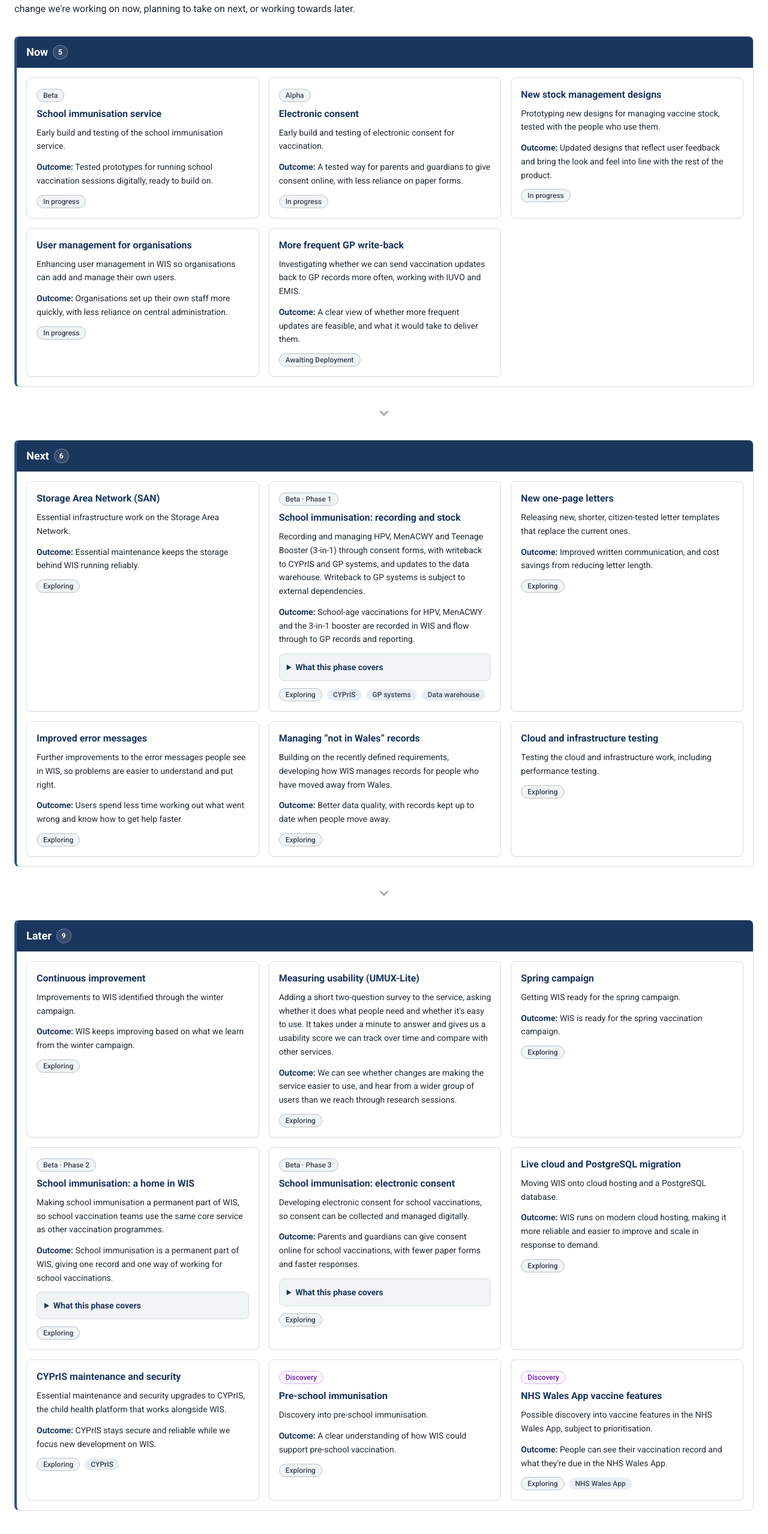
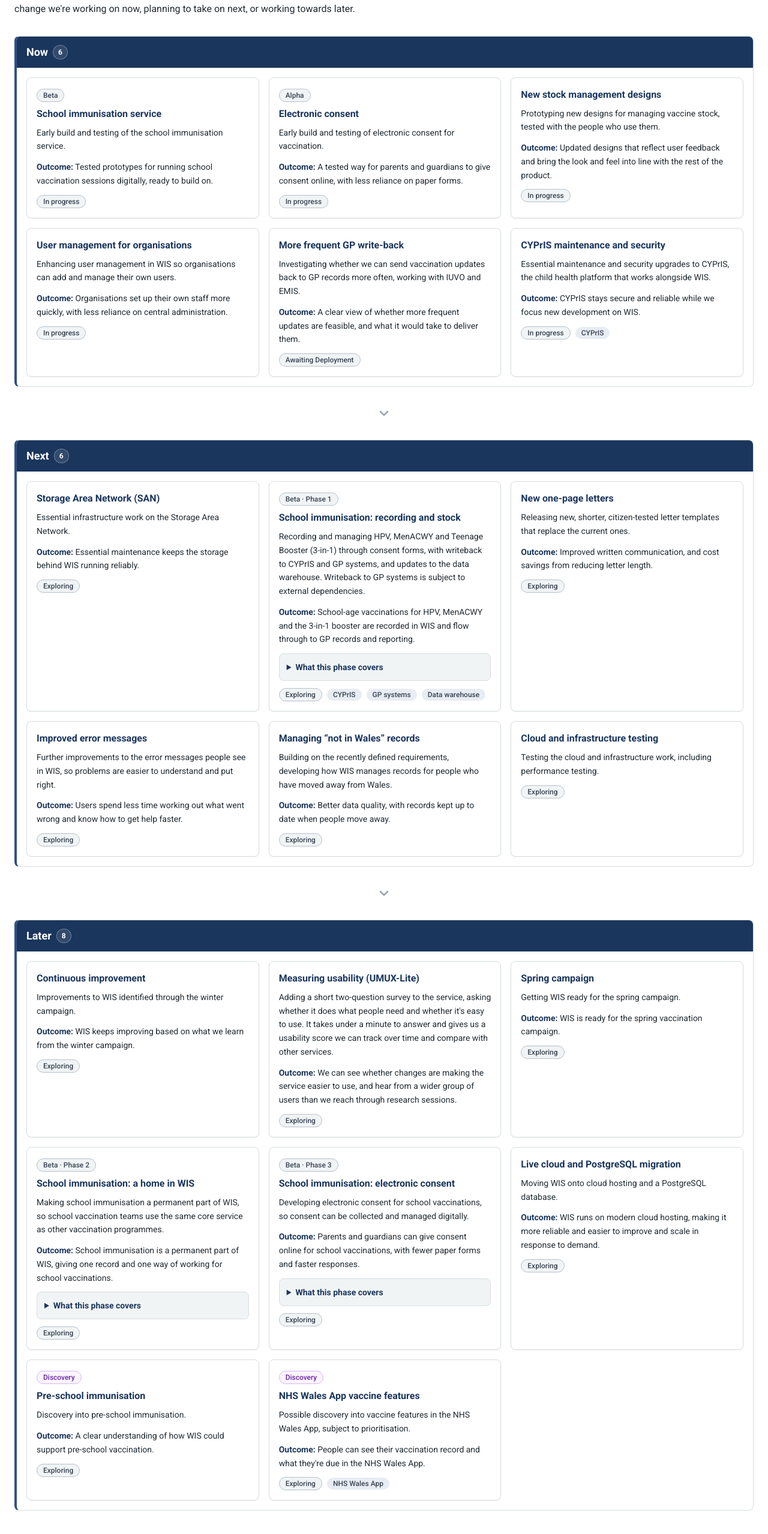
Before and after one commit to DHCW-Digital-Health-and-Care-Wales/dhcw-vaccine-roadmap, a React (Vite) app: page / in a window 1280 px wide. Shown: the part 2179-4736 px from the top of the page at 60% size. Built offline with nearby package versions, Linux system fonts and the light colour scheme.

Commit message:
Move CYPrIS maintenance to Now

```diff
--- a/src/data/roadmap.ts
+++ b/src/data/roadmap.ts
@@ -444,8 +444,8 @@ export const roadmap: Roadmap = {
         'Essential maintenance and security upgrades to CYPrIS, the child health platform that works alongside WIS.',
       ),
       categoryId: CATEGORY_ID,
-      horizon: 'later',
-      status: 'exploring',
+      horizon: 'now',
+      status: 'in-progress',
       services: ['CYPrIS'],
       outcome:
         'CYPrIS stays secure and reliable while we focus new development on WIS.',
```
